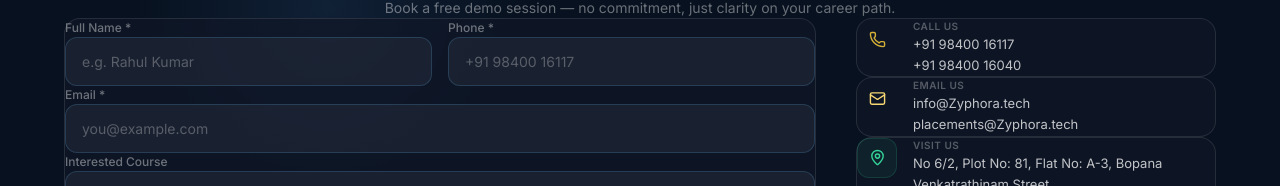
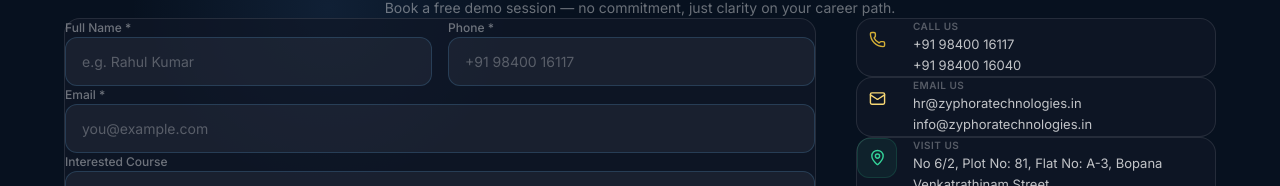
Before and after one commit to Sugandharkannan/Zyphoria, a Next.js app: page / in a window 1280 px wide. Shown: the part 4167-4353 px from the top of the page. Built offline with nearby package versions, Linux system fonts and the light colour scheme.

Commit message:
Updated code

```diff
--- a/src/components/sections/ContactSection.tsx
+++ b/src/components/sections/ContactSection.tsx
@@ -7,7 +7,7 @@
 const courses = ["MERN Stack", "Python Full Stack", "Cloud Computing", "DevOps & Systems", "Software Testing", "UI/UX Design", "Data Analytics", "Corporate Training"];
 const contactInfo = [
   { icon: Phone, label: "Call Us", lines: ["+91 98400 16117", "+91 98400 16040"], accent: "var(--c-gold)" },
-  { icon: Mail, label: "Email Us", lines: ["info@Zyphora.tech", "placements@Zyphora.tech"], accent: "var(--c-gold-light)" },
+  { icon: Mail, label: "Email Us", lines: ["hr@zyphoratechnologies.in", "info@zyphoratechnologies.in"], accent: "var(--c-gold-light)" },
   { icon: MapPin, label: "Visit Us", lines: ["No 6/2, Plot No: 81, Flat No: A-3, Bopana Venkatrathinam Street,", "Golden George Nagar, Nerkunram, Chennai - 600107"], accent: "#34d399" },
 ];
 
```
